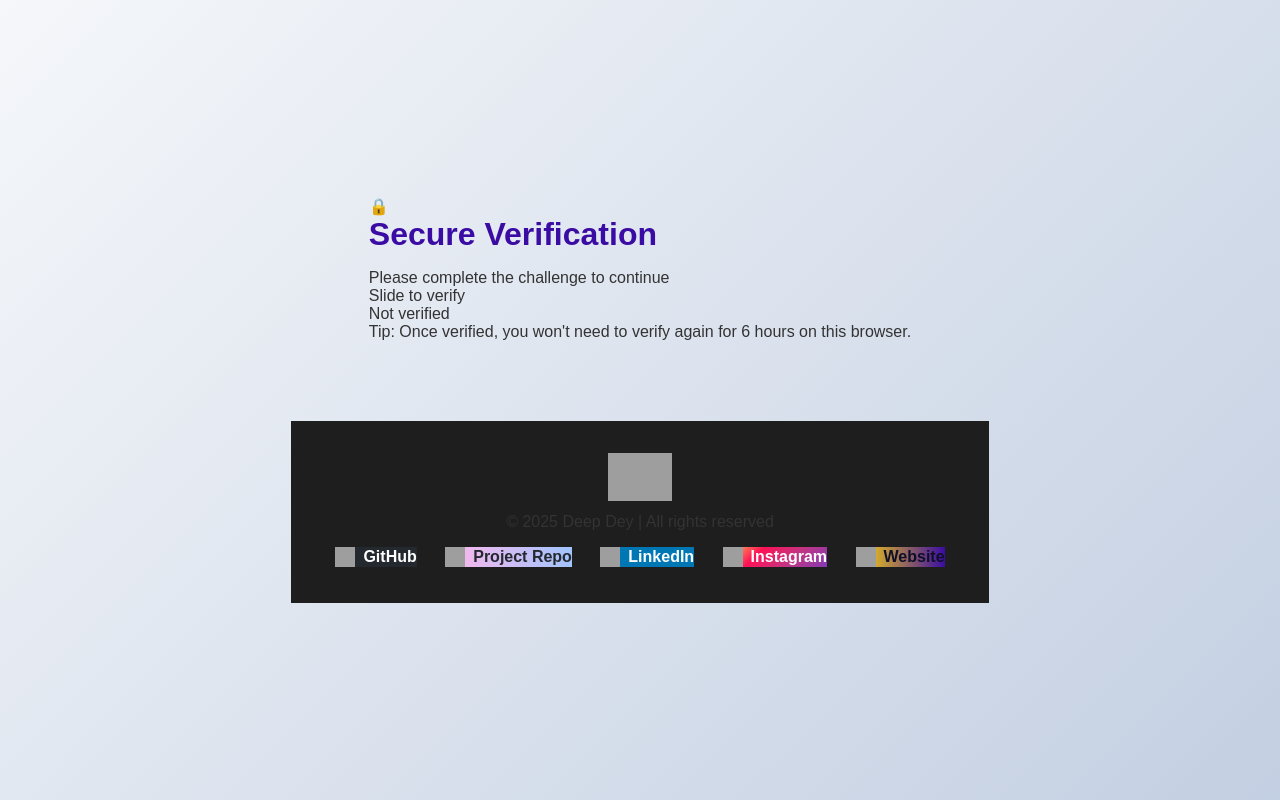
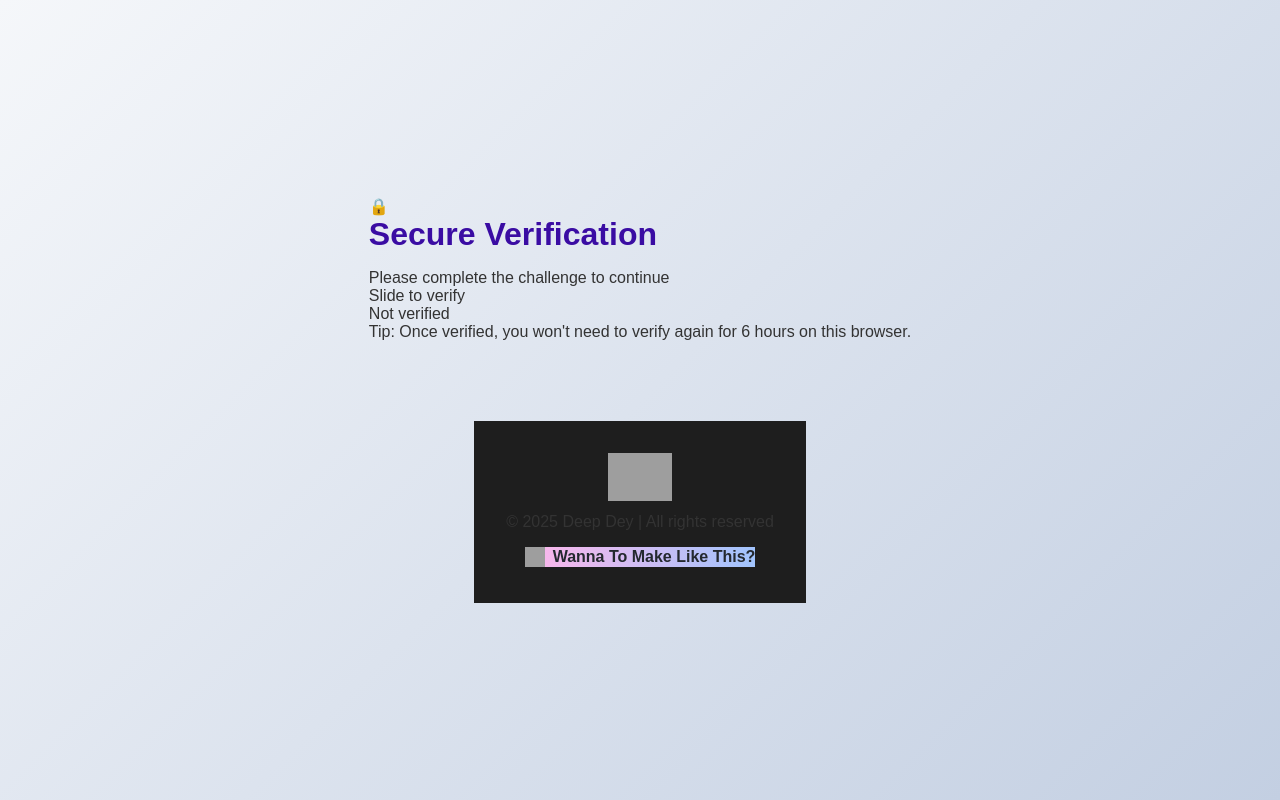
Before and after one commit to deepdeyiitgn/support-page-deepdeyiitk.com, a plain HTML site: page index.html in a window 1280 px wide. Drawn offline with Linux system fonts and the light colour scheme; grey boxes are pictures that could not be loaded.

Commit message:
Update index.html

```diff
--- a/index.html
+++ b/index.html
@@ -43,11 +43,7 @@
   </div>
   <p>&copy; 2025 Deep Dey | All rights reserved</p>
   <div class="footer-social">
-  <a href="https://github.com/deepdeyiitgn" target="_blank" class="btn" style="display:inline-flex;align-items:center;gap:8px;background:#24292f;color:#fff;font-weight:700;transition:background 0.3s,transform 0.2s;" onmouseover="this.style.background='#444d56';this.style.transform='scale(1.07)';" onmouseout="this.style.background='#24292f';this.style.transform='scale(1)';"><img src="https://cdn.jsdelivr.net/gh/simple-icons/simple-icons/icons/github.svg" alt="GitHub" style="width:20px;height:20px;vertical-align:middle;">GitHub</a>
-  <a href="https://github.com/deepdeyiitgn/deepdey" target="_blank" class="btn" style="display:inline-flex;align-items:center;gap:8px;background:linear-gradient(90deg,#ffb6ea 0%,#a1c4fd 100%);color:#24292f;font-weight:700;transition:background 0.3s,transform 0.2s;" onmouseover="this.style.background='linear-gradient(90deg,#a1c4fd 0%,#ffb6ea 100%)';this.style.transform='scale(1.07)';" onmouseout="this.style.background='linear-gradient(90deg,#ffb6ea 0%,#a1c4fd 100%)';this.style.transform='scale(1)';"><img src="https://cdn.jsdelivr.net/gh/simple-icons/simple-icons/icons/github.svg" alt="Project Repo" style="width:20px;height:20px;vertical-align:middle;">Project Repo</a>
-  <a href="https://www.linkedin.com/in/deepdeyiitgn" target="_blank" class="btn" style="display:inline-flex;align-items:center;gap:8px;background:#0077b5;color:#fff;font-weight:700;transition:background 0.3s,transform 0.2s;" onmouseover="this.style.background='#005983';this.style.transform='scale(1.07)';" onmouseout="this.style.background='#0077b5';this.style.transform='scale(1)';"><img src="https://cdn.jsdelivr.net/gh/simple-icons/simple-icons/icons/linkedin.svg" alt="LinkedIn" style="width:20px;height:20px;vertical-align:middle;">LinkedIn</a>
-  <a href="https://www.instagram.com/deepdey.official/" target="_blank" class="btn" style="display:inline-flex;align-items:center;gap:8px;background:linear-gradient(135deg,#fd5,#f15,#c13584,#833ab4);color:#fff;font-weight:700;transition:background 0.3s,transform 0.2s;" onmouseover="this.style.background='linear-gradient(135deg,#833ab4,#c13584,#f15,#fd5)';this.style.transform='scale(1.07)';" onmouseout="this.style.background='linear-gradient(135deg,#fd5,#f15,#c13584,#833ab4)';this.style.transform='scale(1)';"><img src="https://cdn.jsdelivr.net/gh/simple-icons/simple-icons/icons/instagram.svg" alt="Instagram" style="width:20px;height:20px;vertical-align:middle;">Instagram</a>
-  <a href="https://www.deepdeyiitk.com" target="_blank" class="btn" style="display:inline-flex;align-items:center;gap:8px;background:linear-gradient(90deg,#ffd60a 0%,#3a0ca3 100%);color:#0f0f2a;font-weight:700;transition:background 0.3s,transform 0.2s;" onmouseover="this.style.background='linear-gradient(90deg,#3a0ca3 0%,#ffd60a 100%)';this.style.transform='scale(1.07)';" onmouseout="this.style.background='linear-gradient(90deg,#ffd60a 0%,#3a0ca3 100%)';this.style.transform='scale(1)';"><img src="https://www.deepdeyiitk.com/web/image/website/1/logo/Deep%20Dey%20-%20The%20FUTURE%20IITIAN%20%F0%9F%8E%AF%20?unique=e5fe8cd" alt="Website" style="width:20px;height:20px;vertical-align:middle;">Website</a>
+  <a href="https://github.com/deepdeyiitgn/support-page-deepdeyiitk.com" target="_blank" class="btn" style="display:inline-flex;align-items:center;gap:8px;background:linear-gradient(90deg,#ffb6ea 0%,#a1c4fd 100%);color:#24292f;font-weight:700;transition:background 0.3s,transform 0.2s;" onmouseover="this.style.background='linear-gradient(90deg,#a1c4fd 0%,#ffb6ea 100%)';this.style.transform='scale(1.07)';" onmouseout="this.style.background='linear-gradient(90deg,#ffb6ea 0%,#a1c4fd 100%)';this.style.transform='scale(1)';"><img src="https://cdn.jsdelivr.net/gh/simple-icons/simple-icons/icons/github.svg" alt="Project Repo" style="width:20px;height:20px;vertical-align:middle;">Wanna To Make Like This?</a>
   </div>
 </footer>
 </body>
```
